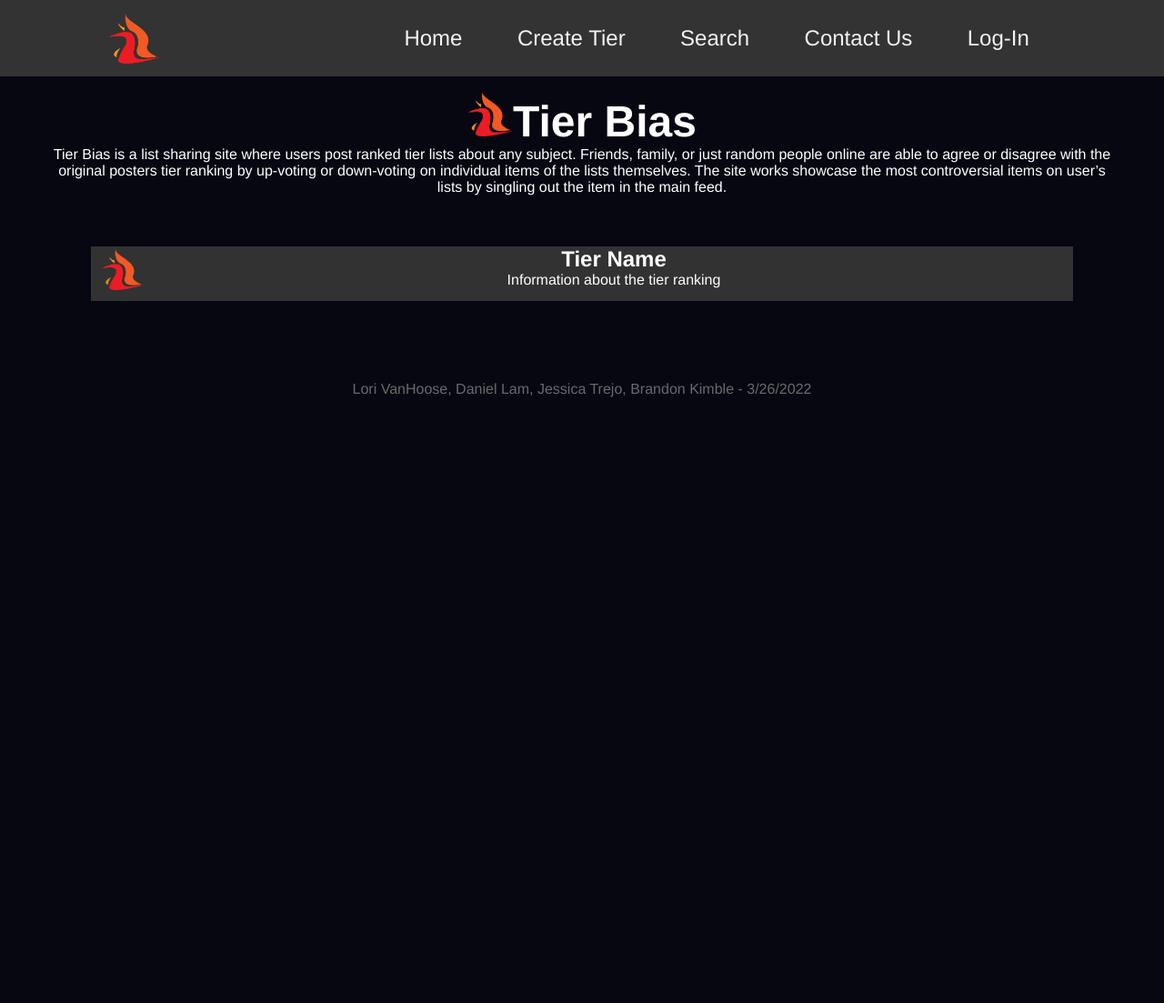
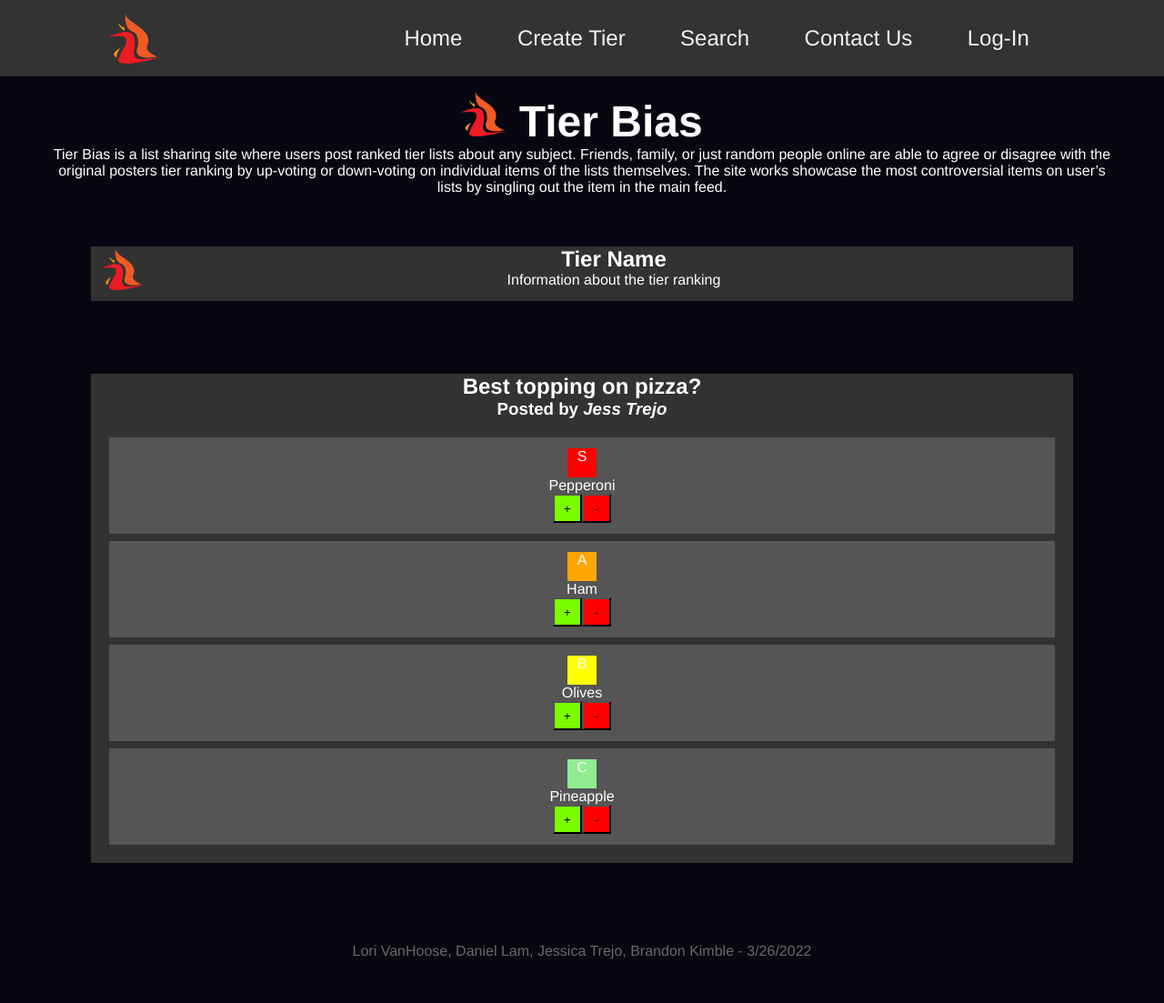
Before and after one commit to daniellam-x/tier-bias, a PHP site: page /homepage.html in a window 1280 px wide. Shown: the whole page at 91% size. Before the commit the page ends 437 px from the top, so only its background shows below. Run offline with PHP 8.4, Linux system fonts and the light colour scheme.

Commit message:
Update logo to redirect to homepage
also added dummy data for posts and created javascript code to populate homepage with feed.

```diff
--- a/contact.html
+++ b/contact.html
@@ -32,7 +32,10 @@
         </div>
 
         <div class="contact-page">
-            <h1><img src="./images/logo.png" alt ="Tier Bias Logo" width="50" height="50">Contact Us</h1>
+            <h1>
+                <a href="./homepage.html"><img src="./images/logo.png" alt ="Tier Bias Logo" width="50" height="50"/></a>
+                Contact Us
+            </h1>
             <div>
                 <div class="contact-item">
                     Brandon Kimble <br>
--- a/createtier.html
+++ b/createtier.html
@@ -31,7 +31,10 @@
     </div>
 
     <div class="content">
-        <h1><img src="./images/logo.png" alt ="Tier Bias Logo" width="50" height="50">Create Tier</h1>
+        <h1>
+            <a href="./homepage.html"><img src="./images/logo.png" alt ="Tier Bias Logo" width="50" height="50"/></a>
+            Create Tier
+        </h1>
     </div>
 
     <div class="footer">
--- a/homepage.html
+++ b/homepage.html
@@ -6,11 +6,11 @@
    <title>Home</title>
    <link rel="stylesheet" href="./styles/base.css">
    <link rel="stylesheet" href="./styles/homepage.css">
-   <script src="homescript.js"></script>
-
-   <meta charset="UTF-8">
-   <meta name="description" content="Tier Bias, a new social media">
-   <meta name="author" content="Lori VanHoose, Daniel Lam, Jessica Trejo, Brandon Kimble">
+   <script src="./scripts/homescripts.js" defer ></script>
+   <script src="https://ajax.googleapis.com/ajax/libs/jquery/3.6.0/jquery.min.js"></script>
+   <meta charset="UTF-8"/>
+   <meta name="description" content="Tier Bias, a new social media"/>
+   <meta name="author" content="Lori VanHoose, Daniel Lam, Jessica Trejo, Brandon Kimble"/>
 </head>
 
 <body>
@@ -31,19 +31,22 @@
     </div>
 
     <div class="content">
-        <h1><img src="./images/logo.png" alt ="Tier Bias Logo" width="50" height="50">Tier Bias</h1>
+        <h1>
+            <a href="./homepage.html"><img src="./images/logo.png" alt ="Tier Bias Logo" width="50" height="50"/></a>
+            Tier Bias
+        </h1>
         <p>
             Tier Bias is a list sharing site where users post ranked tier lists about any subject. Friends, family, or just random people online are able to agree or disagree with the original posters tier ranking by up-voting or down-voting on individual items of the lists themselves. The site works showcase the most controversial items on user’s lists by singling out the item in the main feed.
         </p>
     </div>
 
     <div class="tierpost">
+        <img src="./images/logo.png" alt ="Tier Bias Logo" width="50" height="50">
+        <h2>Tier Name</h2>
+        <p> Information about the tier ranking</p>
+    </div>
 
-        <img src="./images/logo.png" alt ="Tier Bias Logo" width="50" height="50">
-
-        <h2>Tier Name</h2>
-
-        <p> Information about the tier ranking</p>
+    <div id="post-feed">
 
     </div>
 
--- a/login.html
+++ b/login.html
@@ -31,7 +31,10 @@
     </div>
 
     <div class="content">
-        <h1><img src="./images/logo.png" alt ="Tier Bias Logo" width="50" height="50">Log-In</h1>
+        <h1>
+            <a href="./homepage.html"><img src="./images/logo.png" alt ="Tier Bias Logo" width="50" height="50"/></a>
+            Log-In
+        </h1>
     </div>
 
     <div class="footer">
--- a/scripts/homescripts.js
+++ b/scripts/homescripts.js
@@ -0,0 +1,84 @@
+const rankingOrder = 'SABCDEFGHIJKLMNOPQRTUVWXYZ';
+
+function getDummyPizzaPostData() {
+    return  {
+        "post-title": "Best topping on pizza?",
+        "post-author": "Jess Trejo",
+        "post-date": "Jan 1 2022",
+        "post-tier-data": [
+            {
+                "option-name": "Pepperoni",
+                "downvotes": 1,
+                "upvotes": 100
+            },
+            {
+                "option-name": "Ham",
+                "downvotes": 10,
+                "upvotes": 30
+            },
+            {
+                "option-name": "Olives",
+                "downvotes": 10,
+                "upvotes": 20
+            },
+            {
+                "option-name": "Pineapple",
+                "downvotes": 100,
+                "upvotes": 1
+            }
+        ]
+    };
+}
+
+function getData() {
+    return [
+       getDummyPizzaPostData(),
+    ];
+}
+
+function getHtmlFromPostTierData(post) {
+    console.log(post)
+    if(post == null ||  post["post-tier-data"] == null ||  post["post-tier-data"].length == 0) {
+        return "";
+    }
+
+    let tier_data =  post["post-tier-data"];
+    let tier_html = "";
+    tier_html += '<div class="tierpost-data">';
+    let count = 0;
+    tier_data.forEach(function(tierOption) {
+        tier_html += '<div class="tierpost-data-option">';
+        tier_html += `<div class="tier-ranking-box tier-ranking-box-${rankingOrder[count]}">` + rankingOrder[count] + '</div>';
+        tier_html += '<div>'+tierOption["option-name"]+'</div>';
+        tier_html += '<button class="tier-ranking-upvote">' + "+" + '</button>';
+        tier_html += '<button class="tier-ranking-downvote">' + "-" + '</button>';
+
+        tier_html += "</div>"
+        count += 1;
+    })
+
+    tier_html += "</div>"
+    return tier_html;
+}
+
+
+function addPostToFeed(post) {
+    let post_html = "";
+    post_html += '<div class="tierpost">';
+    post_html += "<h2>"+post["post-title"]+"</h2>"
+    post_html += "<h3> Posted by <em>"+post["post-author"]+"</em></h3>"
+
+    post_html += getHtmlFromPostTierData(post);
+    post_html += "</div>"
+
+    $("#post-feed").append(post_html);
+}
+
+function loadFeed() {
+    let posts = getData();
+    posts.forEach(addPostToFeed);
+}
+
+
+
+loadFeed();
--- a/search.html
+++ b/search.html
@@ -31,7 +31,10 @@
     </div>
 
     <div class="content">
-        <h1><img src="./images/logo.png" alt ="Tier Bias Logo" width="50" height="50">Search</h1>
+        <h1>
+            <a href="./homepage.html"><img src="./images/logo.png" alt ="Tier Bias Logo" width="50" height="50"/></a>
+            Search
+        </h1>
     </div>
 
     <div class="footer">
--- a/styles/base.css
+++ b/styles/base.css
@@ -57,6 +57,58 @@
     text-align: center;
 }
 
+.tierpost-data {
+    padding: 12px;
+}
+
+.tierpost-data-option {
+    padding: 12px;
+    background-color: #555;
+    margin: 8px;
+}
+
+.tier-ranking-box {
+    width: 32px;
+    height: 32px;
+    display: inline-block;
+}
+
+.tier-ranking-box-S {
+    background-color: red;
+}
+.tier-ranking-box-A {
+    background-color: orange;
+}
+.tier-ranking-box-B {
+    background-color: yellow;
+}
+.tier-ranking-box-C {
+    background-color: lightgreen;
+}
+.tier-ranking-box-D {
+    background-color: cadetblue;
+}
+.tier-ranking-box-E {
+    background-color: purple;
+}
+.tier-ranking-box-F {
+    background-color: violet;
+}
+
+.tier-ranking-upvote {
+    height: 32px;
+    width: 32px;
+    background-color: lawngreen;
+}
+
+.tier-ranking-downvote {
+    height: 32px;
+    width: 32px;
+    background-color: red;
+}
+
+
+
 /* a:link {
     color: darkorchid;
 }
--- a/user.html
+++ b/user.html
@@ -29,7 +29,10 @@
     </div>
 
     <div class="content">
-        <h1><img src="./images/logo.png" alt ="Tier Bias Logo" width="50" height="50">Username here</h1>
+        <h1>
+            <a href="./homepage.html"><img src="./images/logo.png" alt ="Tier Bias Logo" width="50" height="50"/></a>
+            Username here
+        </h1>
     </div>
 
     <div class="footer">
```
